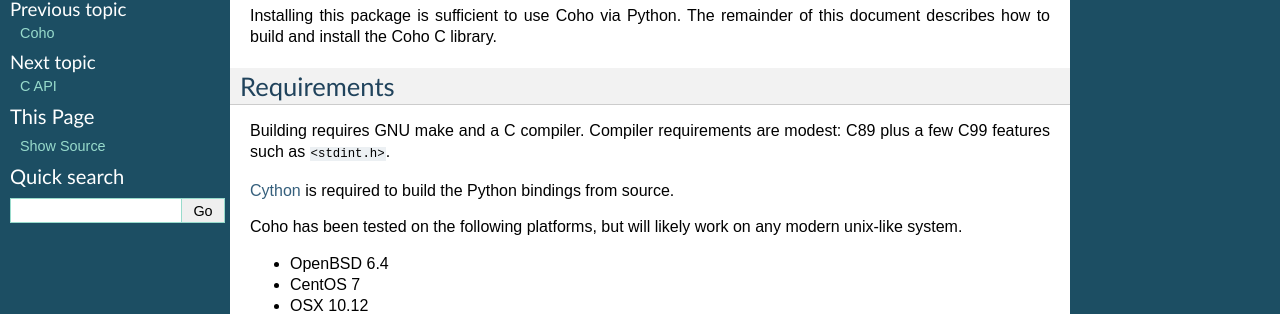
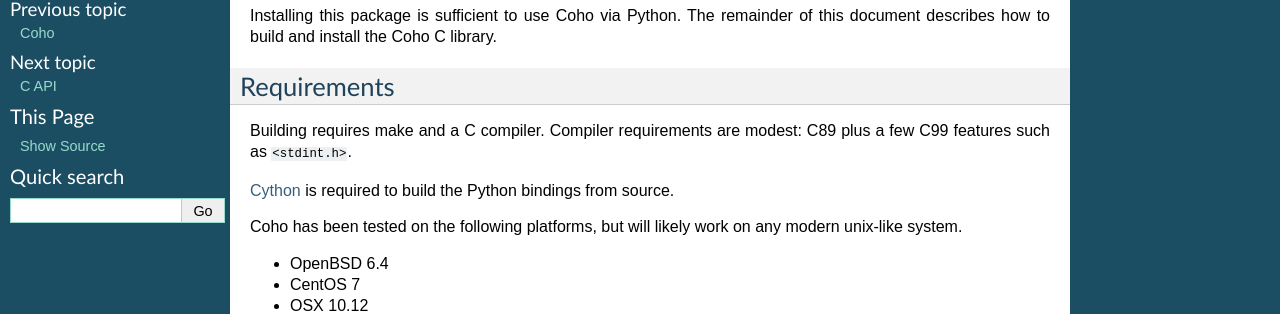
Before and after one commit to cornett/coho, a Sphinx documentation site: the page built from doc/INSTALL.rst, in a window 1280 px wide and 1400 px high. Shown: the part 166-480 px from the top of the window. Built offline with Sphinx 7.4.7, drawn with Linux system fonts in a browser that asks for light colours; some of the changed text lies outside the part shown.

Commit message:
Revert GNU Make build requirement

```diff
--- a/doc/CHANGELOG.rst
+++ b/doc/CHANGELOG.rst
@@ -3,6 +3,11 @@
 
 `Unreleased`_
 -------------
+
+
+Changed
+^^^^^^^
+* Enable building with both BSD and GNU Make.
 
 `v0.4`_ - 2019-01-17
 --------------------
--- a/doc/INSTALL.rst
+++ b/doc/INSTALL.rst
@@ -16,7 +16,7 @@
 Requirements
 ------------
 
-Building requires GNU make and a C compiler.
+Building requires make and a C compiler.
 Compiler requirements are modest: C89 plus a
 few C99 features such as ``<stdint.h>``.
 
```
Also changed, not shown: other parts of doc/INSTALL.rst (+1 -1 lines), 1 other file.
